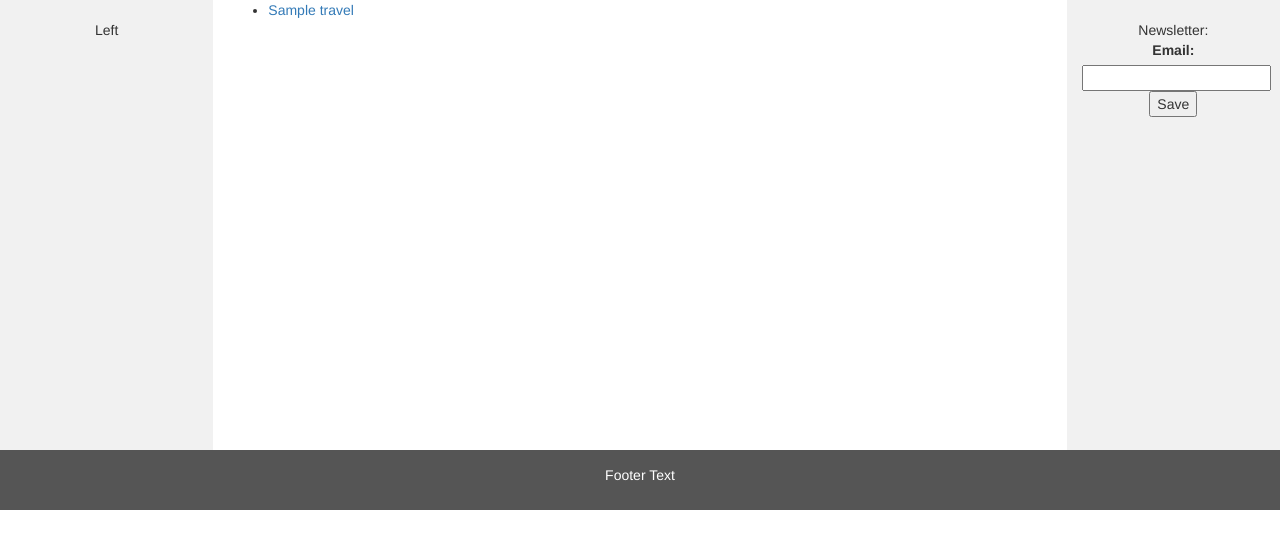
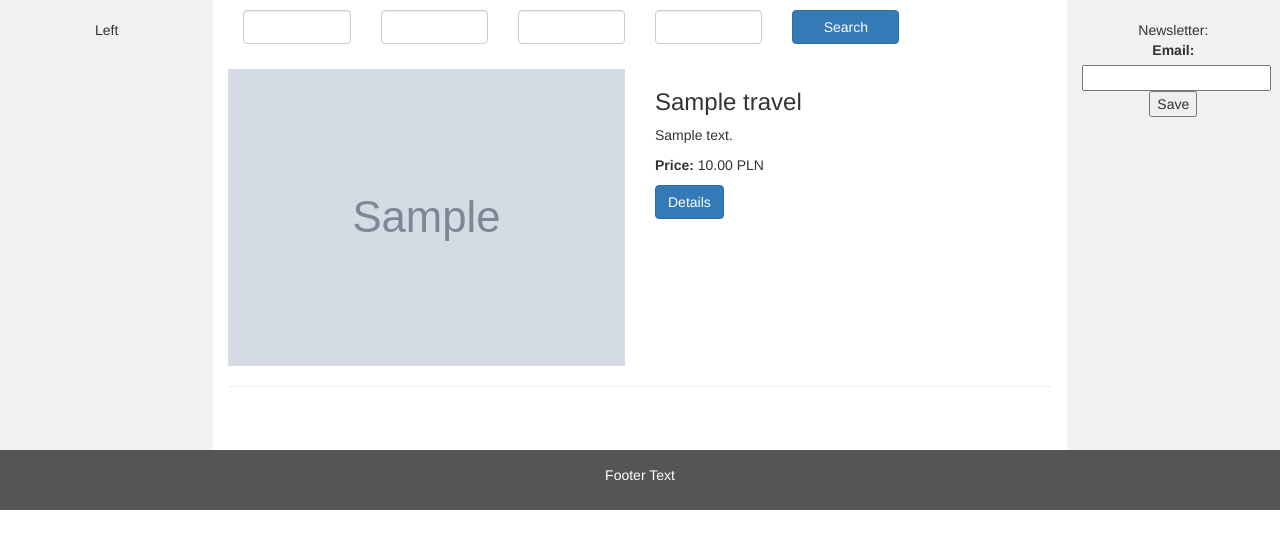
Before and after one commit to C6H6/django-cms, a Django app: page /travel/ in a window 1280 px wide. Shown: the part 52-601 px from the top of the page. Run offline with Django 3.2, Linux system fonts and the light colour scheme; tables that the repository leaves empty hold one stand-in row (values such as "Sample post"); grey boxes marked "Sample" are stand-in pictures; parts of the project's set-up code (start-up, migrations or seed data) failed here and were passed over; some libraries are stand-ins or nearby versions.

Commit message:
Offers displaying

```diff
--- a/cms/apps/travel/templates/travel/index.html
+++ b/cms/apps/travel/templates/travel/index.html
@@ -1,9 +1,53 @@
 {% extends 'base.html' %}
 
 {% block content %}
-    <ul>
+
+    <div class="search-box">
+        <div class="container-fluid bg-light ">
+            <div class="row align-items-center justify-content-center">
+                <div class="col-md-2 pt-3">
+                    <div class="form-group ">
+                        <input class="form-control" title="input1" type="text">
+                    </div>
+                </div>
+                <div class="col-md-2 pt-3">
+                    <div class="form-group">
+                        <input class="form-control" title="input1" type="text">
+                    </div>
+                </div>
+                <div class="col-md-2 pt-3">
+                    <div class="form-group">
+                        <input class="form-control" title="input1" type="text">
+                    </div>
+                </div>
+                <div class="col-md-2 pt-3">
+                    <div class="form-group">
+                        <input class="form-control" title="input1" type="text">
+                    </div>
+                </div>
+                <div class="col-md-2">
+                    <button type="button" class="btn btn-primary btn-block">Search</button>
+                </div>
+            </div>
+        </div>
+    </div>
+
+    <div class="travels-box">
         {% for travel in travels %}
-            <li><a href="{% url 'travel:details' travel.id %}">{{ travel.title }}</a></li>
+            <div class="row">
+                <div class="col-md-6">
+                    <a href="{{ travel.images.first.image.url }}">
+                        <img class="img-fluid rounded mb-3 mb-md-0 travel-main-image" src="{{ travel.images.first.image.url }}" alt="">
+                    </a>
+                </div>
+                <div class="col-md-6">
+                    <h3>{{ travel.title }}</h3>
+                    <p>{{ travel.description }}</p>
+                    <p><b>Price: </b>{{ travel.price }} PLN</p>
+                    <a class="btn btn-primary" href="{% url 'travel:details' travel.id %}">Details</a>
+                </div>
+            </div>
+            <hr>
         {% endfor %}
-    </ul>
+    </div>
 {% endblock %}
--- a/cms/static/style.css
+++ b/cms/static/style.css
@@ -29,3 +29,16 @@ footer {
         height: auto;
     }
 }
+
+img {
+    width: 100%;
+}
+
+.travels-box, .search-box {
+    padding-top: 10px;
+}
+
+img.travel-main-image {
+    max-height: 300px;
+    object-fit: cover;
+}
```
